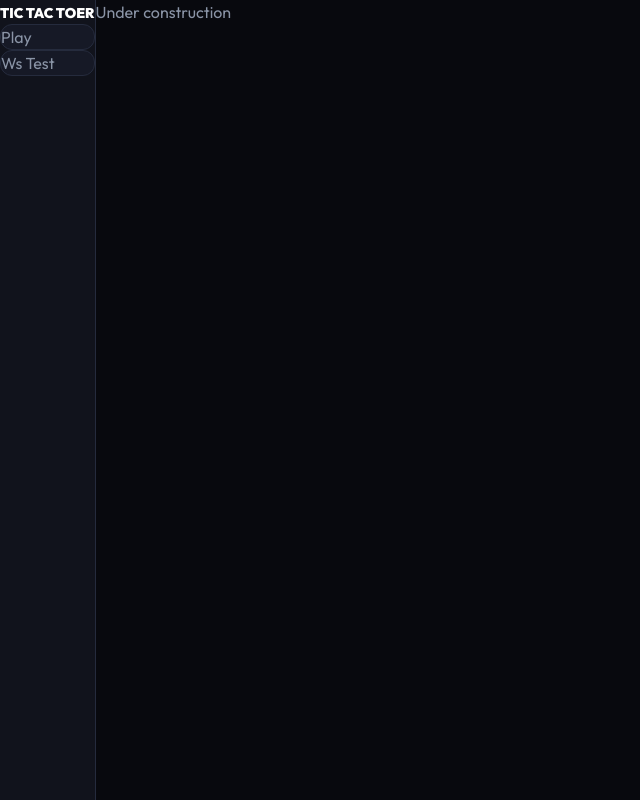
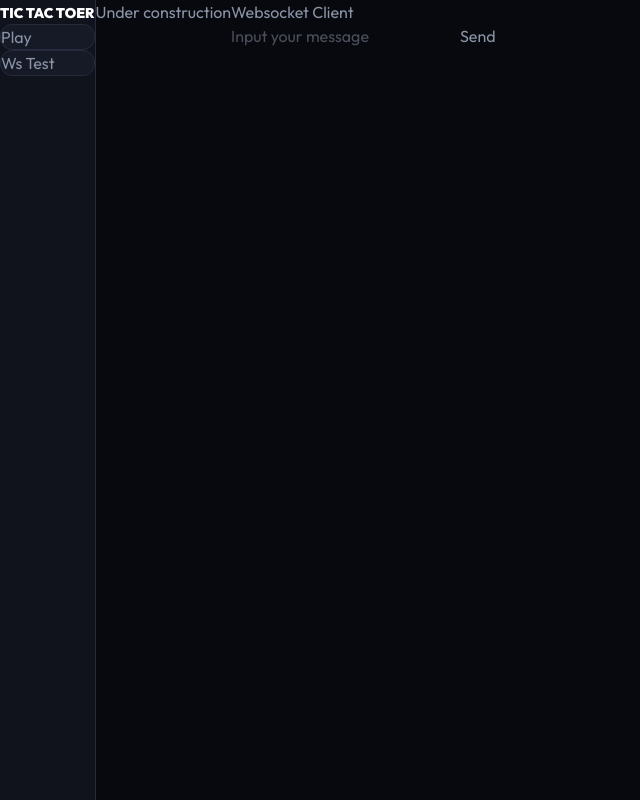
Before and after one commit to tic-tac-toer-transcendence/transcendence, a Next.js app in the folder src/frontend/: page /ws-test in a window 1280 px wide. Shown: the whole page, without its empty margins (0-640 px from the left). Built offline with nearby package versions, Linux system fonts and the light colour scheme; no server answers.

Commit message:
feat: implemented simple websocket client

```diff
--- a/src/frontend/src/app/ws-test/page.tsx
+++ b/src/frontend/src/app/ws-test/page.tsx
@@ -1,10 +1,12 @@
 import Sidebar from "@/components/sidebar"
+import WsClient from "@/components/wsclient"
 
 export default function WsTest() {
 	return (
 		<main className="flex">
 			<Sidebar></Sidebar>
 			Under construction
+			<WsClient></WsClient>
 		</main>
 	)
 }
--- /dev/null
+++ b/src/frontend/src/components/wsclient.tsx
@@ -0,0 +1,42 @@
+"use client"
+
+import { useRef, useState, useEffect } from "react"
+
+export default function WsClient() {
+	const [messages, setMessages] = useState<string[]>([]);
+	const [input, setInput] = useState("");
+	const ws = useRef<WebSocket>(null);
+
+	useEffect(() => {
+		const websocket = new WebSocket("wss://echo.websocket.org");
+		ws.current = websocket;
+
+		websocket.onopen = () => console.log("Connected to websocket server");
+		websocket.onmessage = (event) => {
+			setMessages((prevMessages) => [...prevMessages, event.data]);
+		}
+		websocket.onclose = () => console.log("Disconnected from websocket server");
+		return () => websocket.close();
+	}, [])
+
+	function sendMessage() {
+		if (ws.current && ws.current.readyState == WebSocket.OPEN) {
+			ws.current.send(input);
+			setInput("");
+		}
+	}
+
+	return (
+		<section>
+			<h2>Websocket Client</h2>
+			<div>{messages.map((message, i) => (<p key={i}>{message}</p>))}</div>
+			<input
+				type="text"
+				placeholder="Input your message"
+				value={input}
+				onChange={(e) => setInput(e.target.value)}
+			/>
+			<button onClick={sendMessage}>Send</button>
+		</section>
+	)
+}
```
